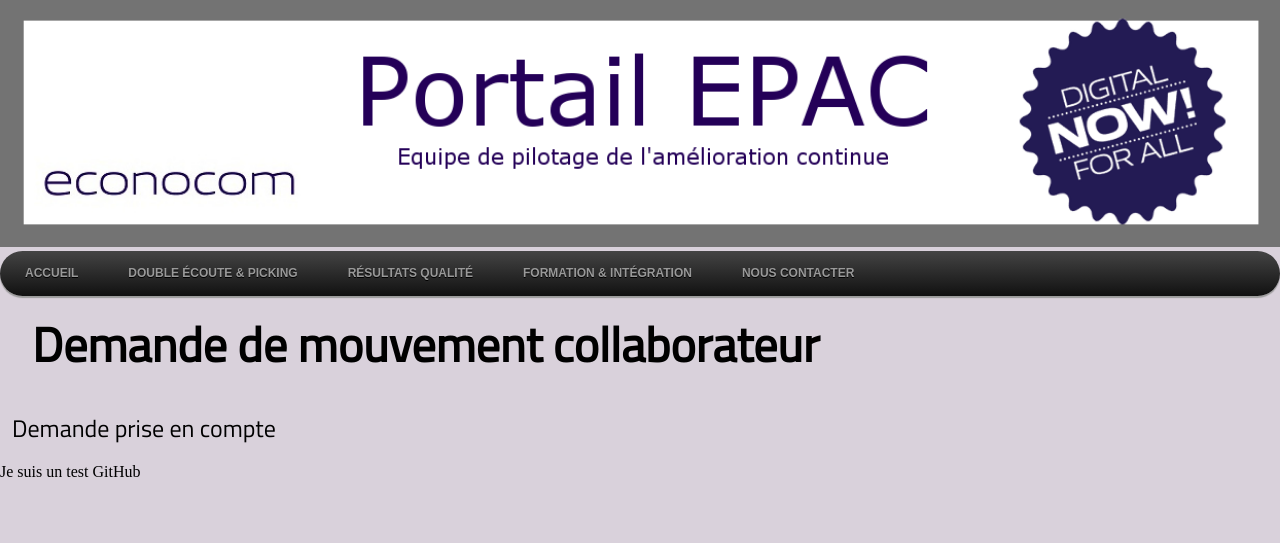
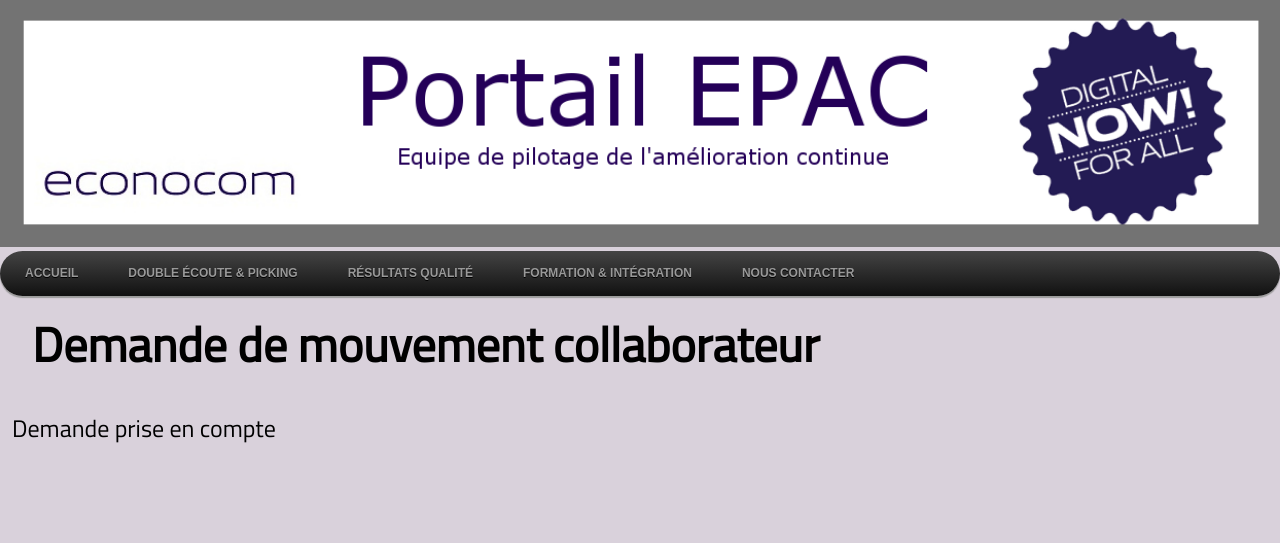
Before and after one commit to Arpantheon/portail_intranet_EPAC, a PHP site: page /traitement_mouvement_collab.php in a window 1280 px wide. Shown: the top 543 px of the page. Run offline with PHP 8.4, Linux system fonts and the light colour scheme; data that the repository does not hold is empty.

Commit message:
portail_intranet_EPAC
Fin du test Github

```diff
--- a/htdocs/traitement_mouvement_collab.php
+++ b/htdocs/traitement_mouvement_collab.php
@@ -22,7 +22,7 @@
         <b>Commentaire :</br></b> $commentaire</br></br>
         Cordialement,</br></br>Portail EPAC";
 
-        print ("Je suis un test GitHub");
+        //print ("Je suis un test GitHub");
         $mail = mail($to, $objet, $message, $headers);
 ?>
 </body></html>
```
